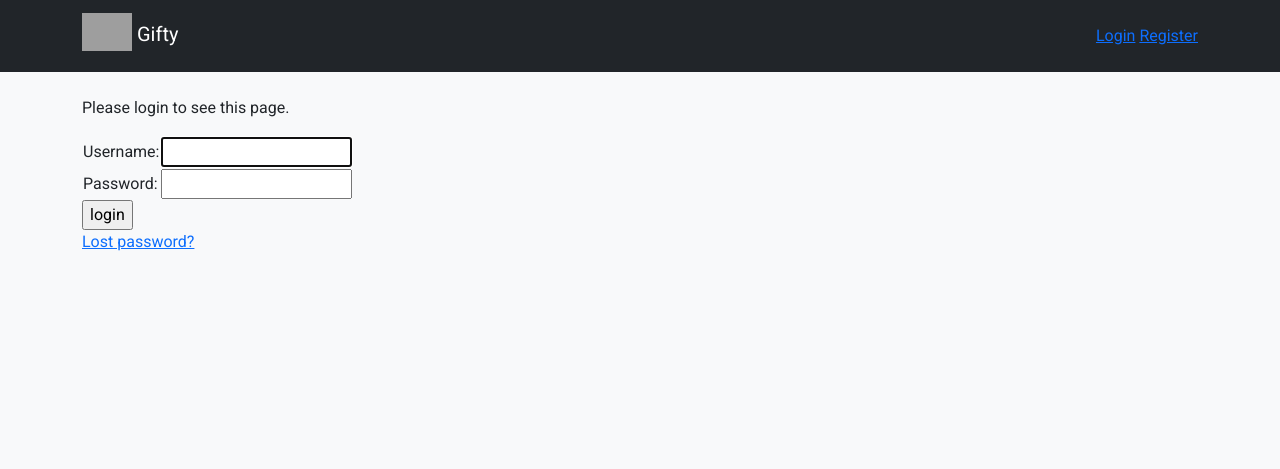
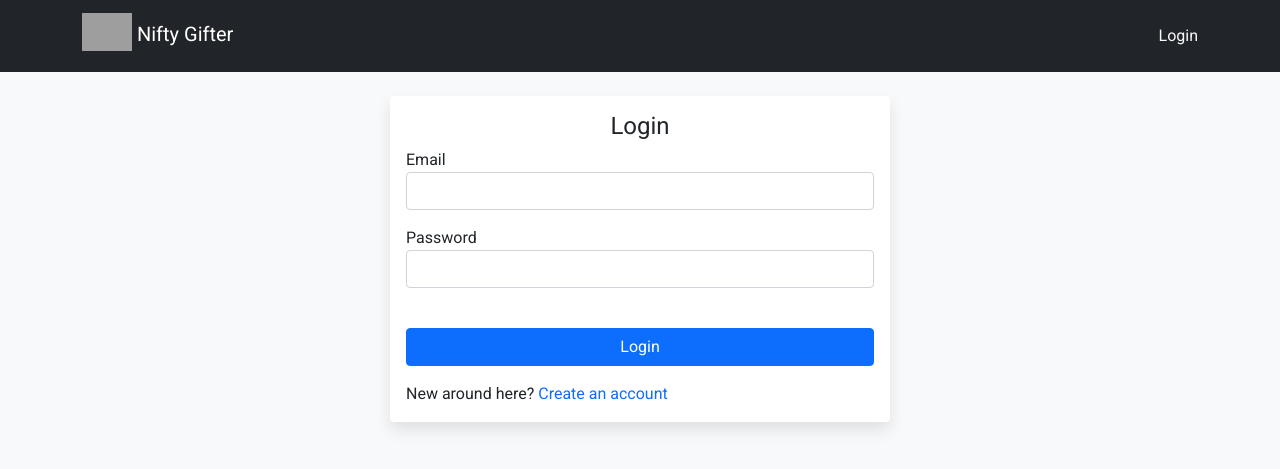
Before and after one commit to devbytyler/niftygifter, a Django app: page /accounts/login/?next=/events/new in a window 1280 px wide. Shown: the top 469 px of the page. Run offline with Django 3.2, Linux system fonts and the light colour scheme; some libraries are stand-ins or nearby versions; grey boxes are pictures that could not be loaded.

Commit message:
Fix all the things

```diff
--- a/app/forms.py
+++ b/app/forms.py
@@ -1,6 +1,6 @@
 from django import forms
 from django.contrib.auth import authenticate
-from django.contrib.auth.forms import PasswordResetForm
+from django.contrib.auth.forms import AuthenticationForm, PasswordResetForm
 from django.contrib.auth.password_validation import validate_password
 from django.urls import reverse
 from django.utils.safestring import mark_safe
@@ -27,22 +27,31 @@
 class SigninBaseForm(BaseForm, forms.ModelForm):
     class Meta:
         model = User
-        fields = ('first_name', 'last_name', 'email', 'password')
+        fields = ('username', 'password',)
         widgets = {
             'password': forms.PasswordInput(),
+        }
+        labels = {
+            'username': 'Email',
         }
 
     def __init__(self, *args, **kwargs):
         super().__init__(*args, **kwargs)
         for field in self.fields:
             self.fields[field].required = True
-        self.fields['email'].widget.attrs['class'] = 'form-control no-shadow'
+        self.fields['username'].help_text = None
+        self.fields['username'].widget.attrs['class'] = 'form-control no-shadow'
         self.fields['password'].widget.attrs['class'] = 'form-control no-shadow'
 
 
 class SigninForm(SigninBaseForm):
+    def __init__(self, *args, **kwargs):
+        super().__init__(*args, **kwargs)
+        self.fields['username'].widget.attrs['class'] = 'form-control no-shadow'
+        self.fields['password'].widget.attrs['class'] = 'form-control no-shadow'
+
     def clean(self):
-        email = self.cleaned_data.get('email')
+        email = self.cleaned_data.get('username')
         password = self.cleaned_data.get('password')
         user = authenticate(None, username=email, password=password)
 
@@ -53,6 +62,16 @@
 
 
 class SignupForm(SigninBaseForm):
+    class Meta:
+        model = User
+        fields = ('first_name', 'last_name','username', 'password',)
+        widgets = {
+            'password': forms.PasswordInput(),
+        }
+        labels = {
+            'username': 'Email',
+        }
+
     def __init__(self, *args, **kwargs):
         super().__init__(*args, **kwargs)
         self.fields['password'].widget.attrs['autocomplete'] = 'new-password'
--- a/app/static/app/css/main.css
+++ b/app/static/app/css/main.css
@@ -69,6 +69,19 @@
   color: white;
 }
 
+a {
+  text-decoration:  none;
+}
+
+.card {
+  border: 0;
+  box-shadow: 0 .5rem 1rem rgba(0,0,0,.10);
+  transition: all ease-in .25s;
+}
+
+.card.clickable:hover {
+  box-shadow: 0 .7rem 1rem rgba(0,0,0,.15);
+}
 
 
 
--- a/app/templates/app/base.html
+++ b/app/templates/app/base.html
@@ -33,17 +33,17 @@
             <div class="container">
                 <a class="navbar-brand" href="{% url 'home' %}">
                     <img class="mb-2" width="50px" src="https://upload.wikimedia.org/wikipedia/commons/8/84/Gift_Flat_Icon_Vector.svg"/>
-                    Gifty
+                    Nifty Gifter
                 </a>
-                <div>
+                <div class="nav-item text-white">
                     {% if request.user.is_authenticated %}
                         {% if request.user.first_name %}
                             <span class="me-3">Hello, {{request.user.first_name}}</span>
                         {% endif %}
-                        <a href="{% url 'logout' %}"><i class="bi bi-box-arrow-left me-1"></i> Logout</a>
+                        <a class="link-light" href="{% url 'logout' %}"><i class="bi bi-box-arrow-left me-1"></i> Logout</a>
                     {% else %}
-                        <a href="{% url 'login' %}">Login</a>
-                        <a href="{% url 'register' %}"> Register</a>
+                        <a class="link-light" href="{% url 'login' %}">Login</a>
+                        {% comment %} <a class="link-light" href="{% url 'register' %}"> Register</a> {% endcomment %}
                     {% endif %}
                 </div>
             </div>
--- a/app/templates/app/recipient.html
+++ b/app/templates/app/recipient.html
@@ -12,14 +12,14 @@
     <a href="{% url 'idea_new' recipient.event_id recipient.id %}" class="btn btn-primary"> + Add New Idea</a>
 
     {% for idea in ideas %}
-        <div class="card my-3 shadow border-0">
+        <div class="card clickable my-3 border-0">
             <div class="card-body">
                 <div class="flex-fill">
                     <div class="text-muted small">Submitted by: {{idea.creator.get_full_name}}</div>
                     <a href="{% url 'idea' recipient.event_id recipient.id idea.id %}"><h5>{{idea.title}}</h5></a>
                     <div>{{idea.description | urlize | url_target_blank | linebreaks}}</div>
                 </div>
-                {% if idea.creator_id == request.user_id or recipient.event.organizer_id == request.user_id %}
+                {% if idea.creator == request.user %}
                     <a href="{% url 'idea_edit' recipient.event_id recipient.id idea.id %}"><i class="bi bi-pencil"></i></a>
                 {% endif %}
             </div>
--- a/app/templates/components/recipient-card.html
+++ b/app/templates/components/recipient-card.html
@@ -1,4 +1,4 @@
-<div class="card recipient position-relative shadow border-0">
+<div class="card clickable recipient position-relative border-0">
   <div class="card-body">
     <div class="d-flex justify-content-end">
         {% if request.user == event.organizer %}
--- a/app/templates/registration/login.html
+++ b/app/templates/registration/login.html
@@ -3,36 +3,45 @@
 {% block content %}
 
 {% if form.errors %}
-<p>Your username and password didn't match. Please try again.</p>
+<div class="alert alert-danger">Your email and password didn't match. Please try again.</div>
+{{form.errors}}
 {% endif %}
 
 {% if next %}
     {% if user.is_authenticated %}
-    <p>Your account doesn't have access to this page. To proceed,
+    <p class="alert alert-warning">Your account doesn't have access to this page. To proceed,
     please login with an account that has access.</p>
     {% else %}
-    <p>Please login to see this page.</p>
+    <p class="alert alert-warning">Please login to see this page.</p>
     {% endif %}
 {% endif %}
 
-<form method="post" action="{% url 'login' %}">
-{% csrf_token %}
-<table>
-<tr>
-    <td>{{ form.username.label_tag }}</td>
-    <td>{{ form.username }}</td>
-</tr>
-<tr>
-    <td>{{ form.password.label_tag }}</td>
-    <td>{{ form.password }}</td>
-</tr>
-</table>
+<div class="card m-auto" style="max-width: 500px;">
+    <div class="card-body">
+        <h4 class="text-center">Login</h4>
+        <form method="post" action="{% url 'login' %}">
+            {% csrf_token %}
+            <p>
+                <label for="id_email">Email</label>
+                {{form.username}}
+            </p>
+            <p>
+                <label for="id_password">Password</label>
+                {{form.password}}
+            </p>
+            {% comment %} {{form.as_p}} {% endcomment %}
 
-<input type="submit" value="login">
-<input type="hidden" name="next" value="{{ next }}">
-</form>
+            <input class="btn btn-primary w-100 mt-4" type="submit" value="Login">
+            <input type="hidden" name="next" value="{{ next }}">
+        </form>
+        <div class="mt-3">
+            New around here? <a href="{% url 'register' %}">Create an account</a>
+        </div>
+    </div>
+</div>
+
 
 {# Assumes you setup the password_reset view in your URLconf #}
-<p><a href="{% url 'password_reset' %}">Lost password?</a></p>
+{% comment %} <p><a href="{% url 'password_reset' %}">Lost password?</a></p> {% endcomment %}
 
 {% endblock %}
--- a/app/urls.py
+++ b/app/urls.py
@@ -1,12 +1,17 @@
 from django.urls import include, path
+from django.contrib.auth.views import LoginView, LogoutView
+
+from app.forms import SigninForm
 
 from . import views
 
 urlpatterns = [
     # Accounts
     path('', views.home, name='home'),
-    path('accounts/', include('django.contrib.auth.urls')),
-    path('accounts/register', views.register, name='register'),
+    path('accounts/login/', views.sign_in, name='login'),
+    path('accounts/logout/', views.sign_out, name='logout'),
+    # path('login/', views.sign_in, name='login'),
+    path('accounts/register/', views.register, name='register'),
 
     # Events
     path('events/new', views.event_add_edit, name='event_new'),
--- a/app/views.py
+++ b/app/views.py
@@ -22,6 +22,29 @@
         "events": events,
     }
     return render(request, "app/home.html", context)
+
+def sign_out(request):
+    logout(request)
+    return redirect('home')
+
+
+def sign_in(request):
+    if request.user.is_authenticated:
+        return redirect('home')
+
+    form = forms.SigninForm(request.POST if request.method == 'POST' else None)
+
+    if request.method == 'POST':
+        if form.is_valid():
+            user = form.cleaned_data.get('user')
+            if user:
+                login(request, user)
+                user.save()
+                return redirect(request.GET.get('next') or 'home')
+    context = {
+        'form': form,
+    }
+    return render(request, 'registration/login.html', context)
 
 
 def register(request):
@@ -152,7 +175,7 @@
 @login_required
 def recipient(request, event_id, pk):
     recipient = get_object_or_404(Recipient, pk=pk)
-    ideas = recipient.ideas.select_related("creator").all()
+    ideas = recipient.ideas.select_related("creator").order_by('-id')
 
     context = {"recipient": recipient, "ideas": ideas}
     return render(request, "app/recipient.html", context)
```
Also changed, not shown: app/templates/app/event.html (+5 -2 lines), app/templates/app/home.html (+10 -5 lines), app/templates/registration/register.html (+13 -5 lines).
